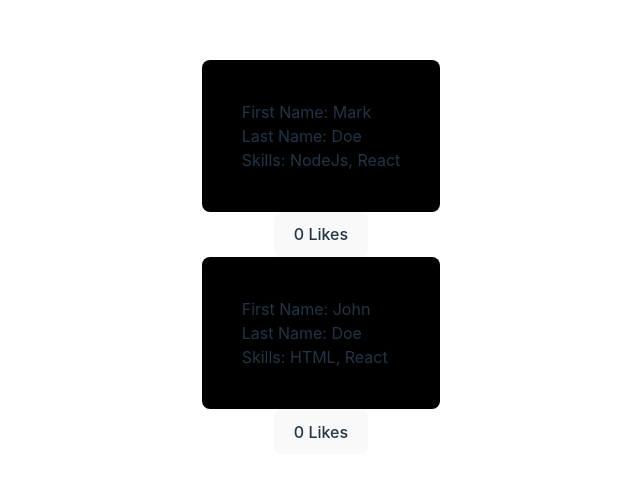
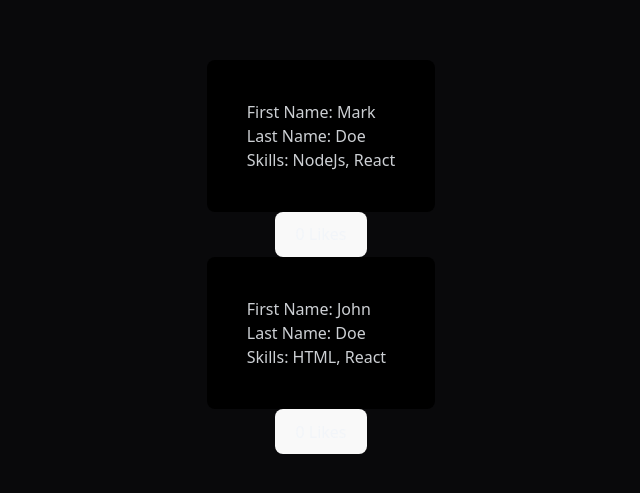
Before and after one commit to manikbajaj/fullstack-react, a React (Vite) app: page / in a window 1280 px wide. Shown: the part 143-636 px from the top of the page, without its empty margins (319-959 px from the left). Built offline with nearby package versions, Linux system fonts and the light colour scheme.

Commit message:
Final code for FSDB764

```diff
--- a/index.html
+++ b/index.html
@@ -6,7 +6,9 @@
     <meta name="viewport" content="width=device-width, initial-scale=1.0" />
     <title>Fullstack React</title>
   </head>
-  <body>
+  <body
+    class="font-sans leading-normal font-medium bg-zinc-950 text-slate-100 text-opacity-85"
+  >
     <div class="max-w-screen-xl p-2 text-center mx-auto my-0" id="root"></div>
     <script type="module" src="/src/main.jsx"></script>
   </body>
--- a/src/index.css
+++ b/src/index.css
@@ -3,14 +3,7 @@
 @tailwind utilities;
 
 :root {
-  font-family: Inter, system-ui, Avenir, Helvetica, Arial, sans-serif;
-  line-height: 1.5;
-  font-weight: 400;
-
   color-scheme: light dark;
-  color: rgba(255, 255, 255, 0.87);
-  background-color: #242424;
-
   font-synthesis: none;
   text-rendering: optimizeLegibility;
   -webkit-font-smoothing: antialiased;
```
